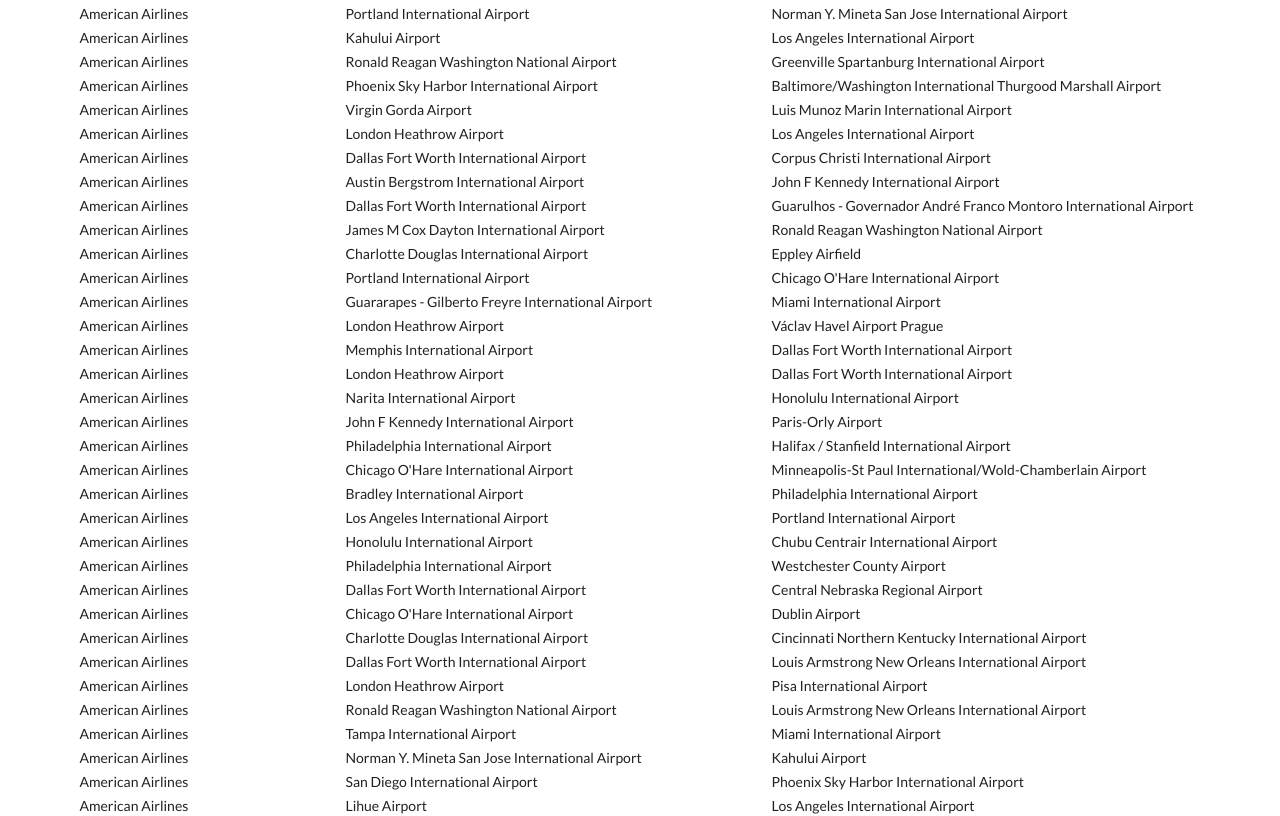
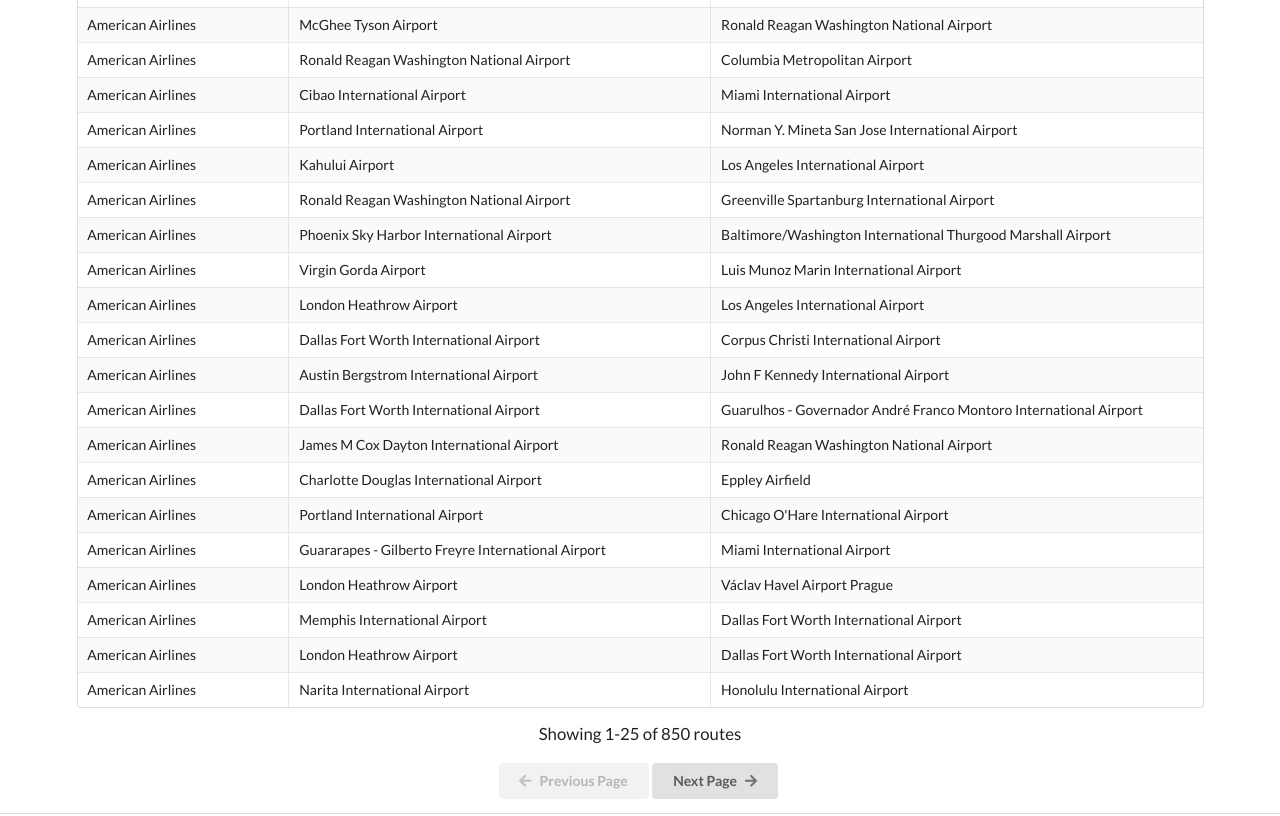
Before and after one commit to YingCGooi/airline-routes-react, a React (Create React App) app: page / in a window 1280 px wide. Shown: the part 280-1096 px from the top of the page. Built offline with nearby package versions, Linux system fonts and the light colour scheme.

Commit message:
add pagination to Table

```diff
--- a/src/components/Table.js
+++ b/src/components/Table.js
@@ -2,6 +2,10 @@
 import Data from '../data';
 
 class Table extends Component {
+  state = {
+    pageNumber: 0,
+  }
+
   formatValue(property, value) {
     if (property === 'airline') {
       return Data.getAirlineById(value).name;
@@ -10,28 +14,80 @@
     }
   }
 
+  rangeShowMessage(start, end, numberOfRoutes) {
+    return `Showing ${start + 1}-${end} of ${numberOfRoutes} routes`;
+  }
+
+  handlePrevClicked = () => {
+    this.setState(prevState => (
+      { pageNumber: prevState.pageNumber - 1 }
+    ));
+  }
+
+  handleNextClicked = () => {
+    this.setState(prevState => (
+      { pageNumber: prevState.pageNumber + 1 }
+    ));
+  }
+
+  componentDidMount() {
+    // this.forceUpdate();
+  }
+
   render() {
+    const pageNumber = this.state.pageNumber;
+    const perPage = this.props.perPage;
+    const start = pageNumber * perPage;
+    const end = (pageNumber + 1) * perPage;
+    const numberOfRoutes = Object.keys(Data.routes).length;
+    const maxPageNumber = Math.floor(numberOfRoutes / perPage) - 1;
+
     const headerCells = this.props.columns.map(column => (
       <th key={column.property}>{column.name}</th>
     ));
 
     const bodyCells = Data.routes.map((route, i) => (
       <tr key={i}>
-        <td>{this.formatValue('airline', route.airline)}</td>
-        <td>{this.formatValue('src', route.src)}</td>
+        <td className='three wide'>{this.formatValue('airline', route.airline)}</td>
+        <td className='six wide'>{this.formatValue('src', route.src)}</td>
         <td>{this.formatValue('dest', route.dest)}</td>
       </tr>
-    ))
+    )).slice(start, end);
 
     return (
-      <table>
-        <thead>
-          <tr>{ headerCells }</tr>
-        </thead>
-        <tbody>
-          { bodyCells }
-        </tbody>
-      </table>
+      <section>
+        <table className='ui celled striped compact table'>
+          <thead>
+            <tr>{headerCells}</tr>
+          </thead>
+          <tbody>
+            {bodyCells}
+          </tbody>
+        </table>
+
+        <p className='medium-text'>
+          {this.rangeShowMessage(start, end, numberOfRoutes)}
+        </p>
+
+        <div>
+          <button
+            className='ui left button'
+            key='prev'
+            disabled={ pageNumber === 0 }
+            onClick={this.handlePrevClicked}
+          >
+            <i className='left arrow icon' />Previous Page
+          </button>
+          <button
+            className='ui right button'
+            key='next'
+            disabled={ pageNumber >= maxPageNumber }
+            onClick={this.handleNextClicked}
+          >
+            Next Page<i className='right arrow icon' />
+          </button>
+        </div>
+      </section>
     )
   }
 }
```
